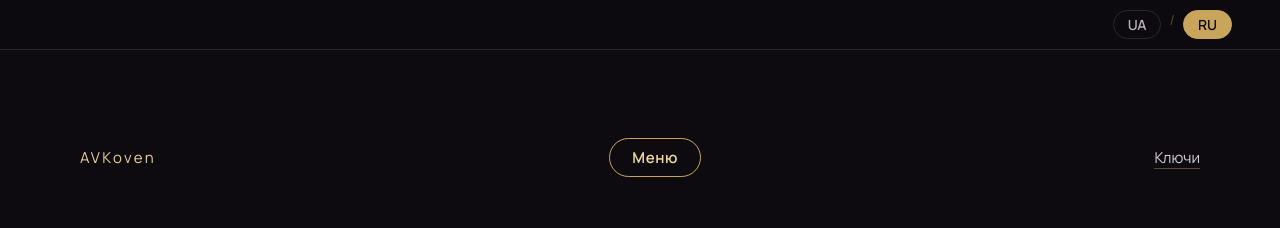
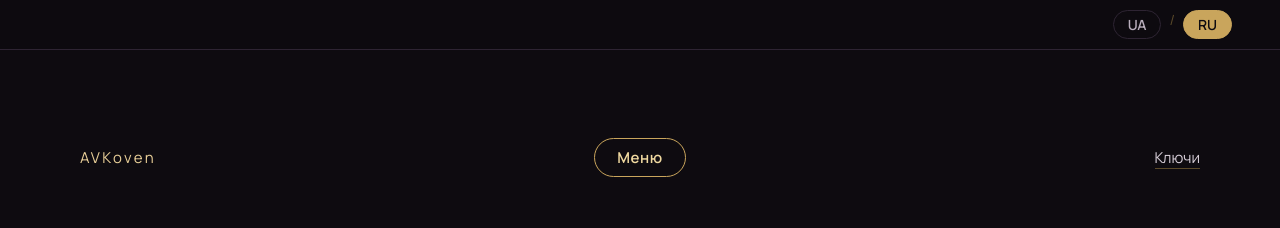
Before and after one commit to avapkoven-lab/avkoven-site, a plain HTML site: page index.html in a window 1280 px wide. Shown: the top 228 px of the page. Drawn offline with nearby package versions, Linux system fonts and the light colour scheme.

Commit message:
Center menu exactly
Co-Authored-By: Claude Sonnet 5.5 <noreply@anthropic.com>
Claude-Session: https://claude.ai/code/session_01XekhCiKbfbDFuWhtGGssyv

```diff
--- a/index.html
+++ b/index.html
@@ -65,7 +65,7 @@ a{color:inherit}
 @media (prefers-reduced-motion:reduce){.cta{animation:none}}
 .supbtn{display:inline-flex;align-items:center;box-sizing:border-box;min-height:48px;padding:12px 28px;border-radius:999px;border:1.5px solid #C9A55C;color:#F0D9A0;font-family:'Manrope',sans-serif;font-weight:600;font-size:16px;text-decoration:none;transition:background .18s}
 .supbtn:hover{background:#2A2030}
-.topbar>*{flex:0 0 auto}.mnu{position:relative;font-family:'Manrope',sans-serif;font-size:15px}.mnu summary{list-style:none;cursor:pointer;color:#F0D9A0;border:1px solid #C9A55C;border-radius:999px;padding:8px 22px;font-weight:600;letter-spacing:.04em}.mnu summary::-webkit-details-marker{display:none}.mnu[open] summary,.mnu summary:hover{background:#2A2030}.mnu nav{position:absolute;left:50%;transform:translateX(-50%);top:calc(100% + 10px);z-index:200;min-width:210px;display:flex;flex-direction:column;background:#17121A;border:1px solid #5B4A2A;border-radius:14px;padding:8px;box-shadow:0 14px 38px rgba(0,0,0,.6)}.mnu nav a{padding:11px 16px;color:#E4DCE6;text-decoration:none;border-radius:8px;white-space:nowrap}.mnu nav a:hover{background:#2A2030;color:#F6D04D}html{scroll-behavior:smooth;scroll-padding-top:56px}
+.topbar{display:grid !important;grid-template-columns:1fr auto 1fr;justify-content:normal !important}.topbar>:first-child{justify-self:start}.topbar>:last-child{justify-self:end}.mnu{position:relative;font-family:'Manrope',sans-serif;font-size:15px}.mnu summary{list-style:none;cursor:pointer;color:#F0D9A0;border:1px solid #C9A55C;border-radius:999px;padding:8px 22px;font-weight:600;letter-spacing:.04em}.mnu summary::-webkit-details-marker{display:none}.mnu[open] summary,.mnu summary:hover{background:#2A2030}.mnu nav{position:absolute;left:50%;transform:translateX(-50%);top:calc(100% + 10px);z-index:200;min-width:210px;display:flex;flex-direction:column;background:#17121A;border:1px solid #5B4A2A;border-radius:14px;padding:8px;box-shadow:0 14px 38px rgba(0,0,0,.6)}.mnu nav a{padding:11px 16px;color:#E4DCE6;text-decoration:none;border-radius:8px;white-space:nowrap}.mnu nav a:hover{background:#2A2030;color:#F6D04D}html{scroll-behavior:smooth;scroll-padding-top:56px}
 </style>
 <meta name="viewport" content="width=device-width, initial-scale=1">
 </head>
```
